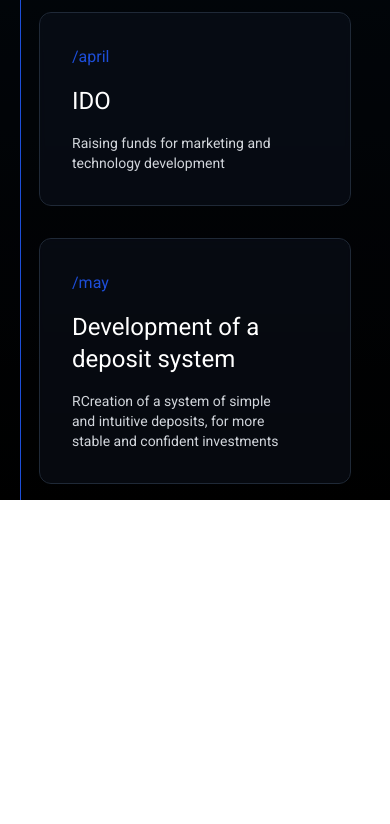
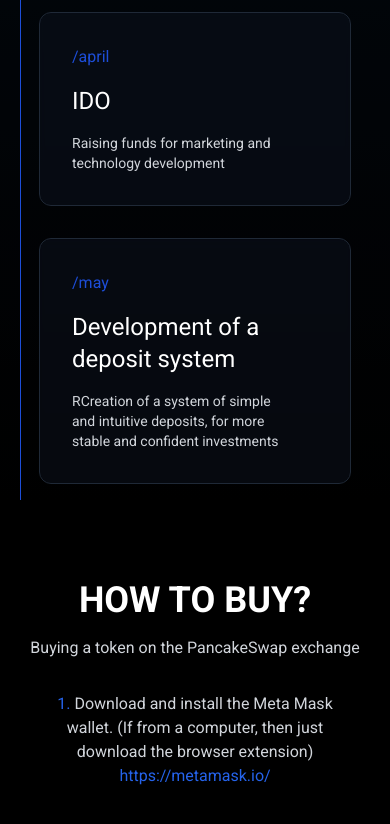
Before and after one commit to VictorMMartinezJr/Deep-Reef, a React (Create React App) app: page / in a window 390 px wide. Shown: the part 3344-4168 px from the top of the page. Before the commit the page ends 3844 px from the top, so only its background shows below. Built offline with nearby package versions, Linux system fonts and the light colour scheme; the HTML template or start-up script is replaced by a standard one.

Commit message:
added HowToBuy section with responsive styling

```diff
--- a/src/App.js
+++ b/src/App.js
@@ -1,6 +1,7 @@
 import "./App.css";
 import Hero from "./components/Hero/Hero.js";
 import HowItWorks from "./components/HowItWorks";
+import HowToBuy from "./components/HowToBuy";
 import Roadmap from "./components/Roadmap";
 
 function App() {
@@ -9,6 +10,7 @@ function App() {
       <Hero />
       <HowItWorks />
       <Roadmap />
+      <HowToBuy />
     </div>
   );
 }
--- /dev/null
+++ b/src/components/HowToBuy.js
@@ -0,0 +1,22 @@
+const HowToBuy = () => {
+  return (
+    <section className="bg-black h-[100vh] text-white flex flex-col items-center">
+      <div className="flex flex-col items-center">
+        <h2 className="z-[2] text-4xl mt-20 mb-4 font-bold">HOW TO BUY?</h2>
+        <p className="text-gray-300">
+          Buying a token on the PancakeSwap exchange
+        </p>
+      </div>
+      <p className="w-[80%] text-center mt-8 text-gray-300 lg:w-[50%] 2xl:w-[30%]">
+        <span className="text-blue-600">1. </span>
+        Download and install the Meta Mask wallet. (If from a computer, then
+        just download the browser extension){" "}
+        <a href="#" className="text-blue-600">
+          https://metamask.io/
+        </a>
+      </p>
+    </section>
+  );
+};
+
+export default HowToBuy;
```
